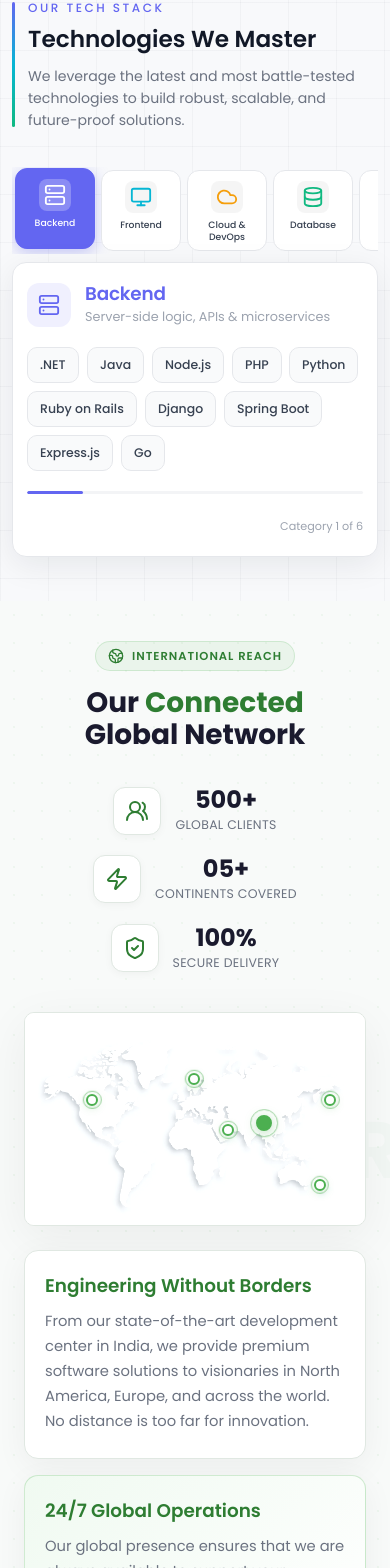
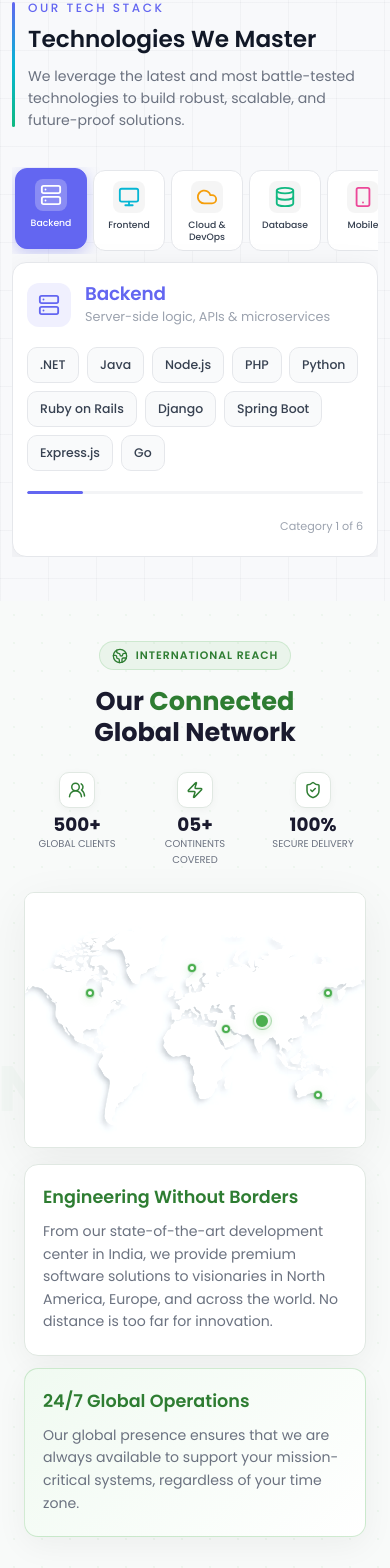
Before and after one commit to vikashchaudhary789571-dotcom/btplSoft-website, a React (Vite) app: page /services/ai-solution in a window 390 px wide. Shown: the part 7173-8741 px from the top of the page. Built offline with nearby package versions, Linux system fonts and the light colour scheme.

Commit message:
fix: TechStack & GlobalPresence mobile responsiveness on service pages

```diff
--- a/src/components/GlobalPresence.css
+++ b/src/components/GlobalPresence.css
@@ -288,15 +288,23 @@
   .gp-v3-heading {
     font-size: 2.6rem;
   }
+
+  .gp-v3-stats-grid {
+    grid-template-columns: repeat(3, auto);
+    gap: 20px;
+    justify-content: center;
+  }
 }
 
 @media (max-width: 768px) {
   .gp-v3-section {
     padding: 48px 0;
+    overflow: hidden;
   }
 
   .gp-v3-top {
-    margin-bottom: 40px;
+    margin-bottom: 32px;
+    gap: 28px;
   }
 
   .gp-v3-heading {
@@ -304,12 +312,27 @@
   }
 
   .gp-v3-stats-grid {
-    grid-template-columns: 1fr;
-    gap: 20px;
+    grid-template-columns: repeat(3, 1fr);
+    gap: 16px;
   }
 
   .gp-v3-stat-card {
-    justify-content: center;
+    flex-direction: column;
+    text-align: center;
+    gap: 8px;
+  }
+
+  .stat-icon {
+    width: 42px;
+    height: 42px;
+  }
+
+  .stat-info h3 {
+    font-size: 1.3rem;
+  }
+
+  .stat-info p {
+    font-size: 0.68rem;
   }
 
   .gp-v3-bottom-info {
@@ -336,34 +359,94 @@
 @media (max-width: 480px) {
   .gp-v3-section {
     padding: 40px 0;
+    overflow: hidden;
   }
 
   .gp-v3-heading {
-    font-size: 1.75rem;
+    font-size: 1.6rem;
+    line-height: 1.2;
   }
 
   .gp-v3-bg-text {
-    font-size: 5rem;
+    font-size: 4rem;
+    letter-spacing: 10px;
   }
 
   .gp-v3-badge {
-    font-size: 0.72rem;
+    font-size: 0.68rem;
     padding: 5px 12px;
   }
 
+  .gp-v3-top {
+    gap: 24px;
+    margin-bottom: 24px;
+  }
+
+  .gp-v3-stats-grid {
+    grid-template-columns: repeat(3, 1fr);
+    gap: 12px;
+  }
+
+  .gp-v3-stat-card {
+    flex-direction: column;
+    text-align: center;
+    gap: 6px;
+  }
+
+  .stat-icon {
+    width: 36px;
+    height: 36px;
+    border-radius: 10px;
+  }
+
+  .stat-icon svg {
+    width: 18px;
+    height: 18px;
+  }
+
+  .stat-info h3 {
+    font-size: 1.15rem;
+  }
+
+  .stat-info p {
+    font-size: 0.62rem;
+    letter-spacing: 0;
+  }
+
   .info-box {
-    padding: 24px 20px;
+    padding: 22px 18px;
   }
 
   .info-box h3 {
-    font-size: 1.15rem;
+    font-size: 1.1rem;
   }
 
   .info-box p {
-    font-size: 0.92rem;
+    font-size: 0.88rem;
+    line-height: 1.6;
   }
 
   .gp-v3-map-frame {
+    aspect-ratio: 4/3;
     border-radius: 10px;
   }
+
+  .gp-v3-bottom-info {
+    margin-top: 16px;
+    gap: 12px;
+  }
+
+  .node-card {
+    display: none;
+  }
+
+  .node-dot {
+    width: 8px;
+    height: 8px;
+  }
+
+  .is-hq .node-dot {
+    width: 12px;
+    height: 12px;
+  }
 }
--- a/src/components/TechStack.css
+++ b/src/components/TechStack.css
@@ -325,6 +325,8 @@
     -webkit-overflow-scrolling: touch;
     scrollbar-width: none;
     -ms-overflow-style: none;
+    width: 100%;
+    max-width: 100%;
   }
   .ts-sidebar::-webkit-scrollbar {
     display: none;
@@ -335,19 +337,19 @@
     box-shadow: none;
     min-height: auto;
     gap: 0;
-    overflow: visible;
+    overflow: hidden;
   }
 
   .ts-tab {
     flex-direction: column;
     align-items: center;
     justify-content: center;
-    min-width: 72px;
-    max-width: 80px;
-    padding: 12px 8px 10px;
+    min-width: 64px;
+    max-width: 72px;
+    padding: 10px 6px 8px;
     gap: 6px;
     border-radius: 14px;
-    margin: 4px;
+    margin: 3px;
     background: #fff;
     border: 1.5px solid #e5e7eb;
     flex-shrink: 0;
--- a/src/pages/services/ServicePage.css
+++ b/src/pages/services/ServicePage.css
@@ -4,7 +4,6 @@
    ============================================ */
 
 /* ── Reset ── */
-.sp-page * { box-sizing: border-box; margin: 0; padding: 0; }
 .sp-page .container { margin: 0 auto; padding: 0 24px; }
 
 .sp-page {
```
